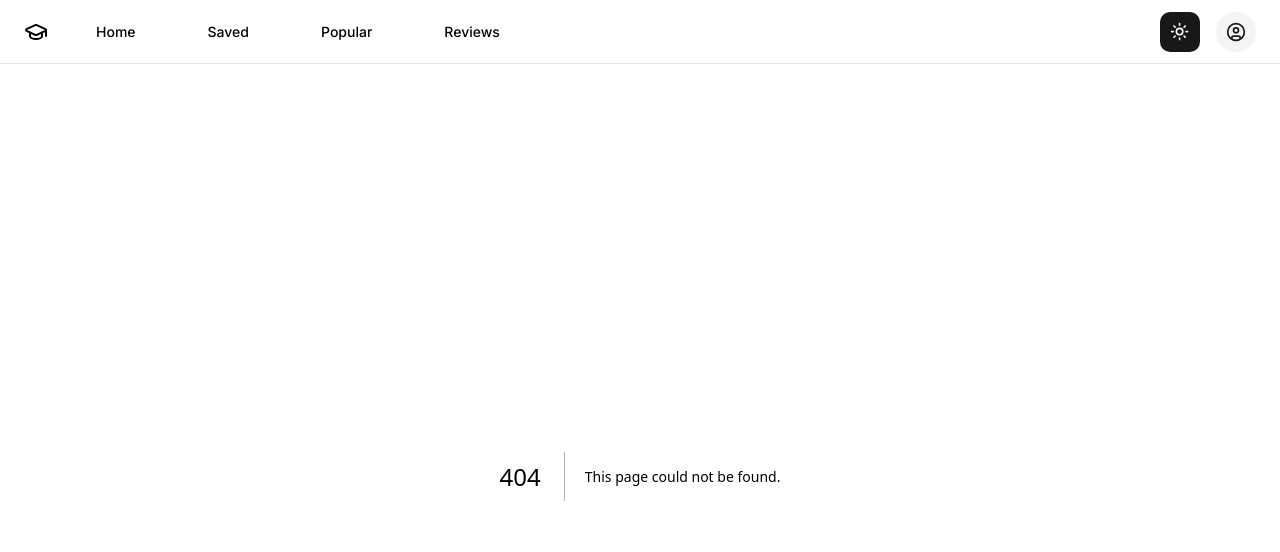
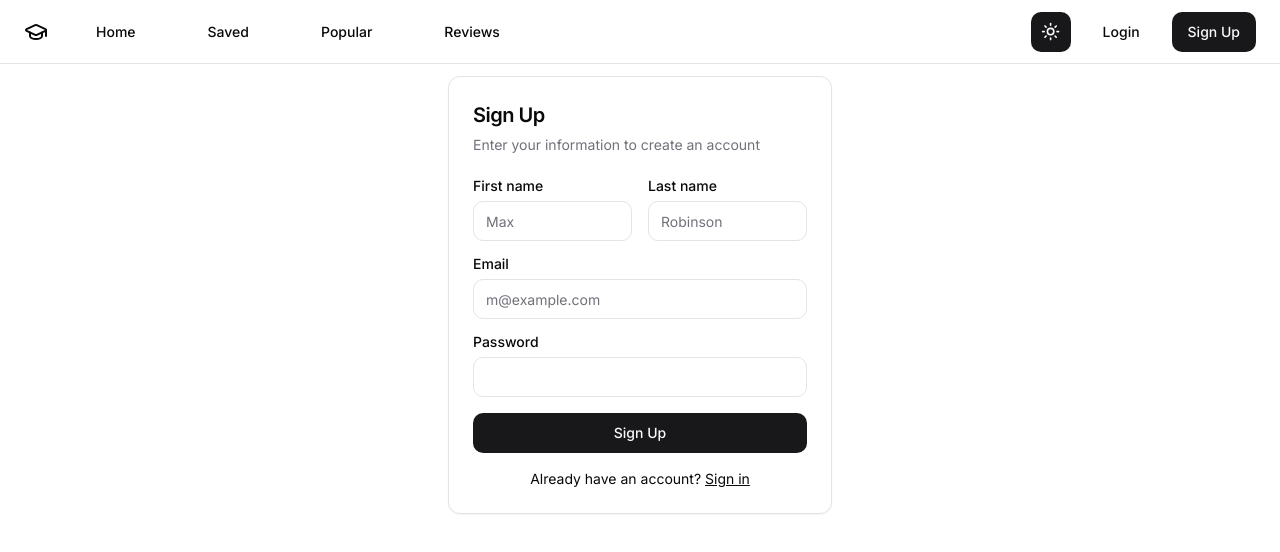
Before and after one commit to elameendaiyabu/Learnie, a Next.js app: page /auth/signup in a window 1280 px wide. Before the commit this address had no page. Shown: the top 552 px of the page. Built offline with nearby package versions, Linux system fonts and the light colour scheme; no server answers.

Commit message:
imlemented user login and signup

```diff
--- /dev/null
+++ b/app/actions.tsx
@@ -0,0 +1,58 @@
+"use server"
+
+import { createClient } from "@/utils/supabase/server"
+import { revalidatePath } from "next/cache"
+import { redirect } from "next/navigation"
+
+export type State = {
+  error: string
+}
+
+export async function signup(prevState: State, formData: FormData) {
+  const supabase = createClient()
+
+  const email = formData.get("email") as string
+  const password = formData.get("password") as string
+  const first_name = formData.get("firstName") as string
+  const last_name = formData.get("lastName") as string
+
+  const { data, error } = await supabase.auth.signUp({
+    email: email,
+    password: password,
+    options: {
+      data: {
+        first_name: first_name,
+        last_name: last_name,
+      },
+    },
+  })
+
+  if (error) {
+    revalidatePath("/auth/signup")
+    return {
+      error: "Error Signing Up. Try Again",
+    }
+  }
+
+  redirect("/")
+}
+
+export async function login(prevState: State, formData: FormData) {
+  const supabase = createClient()
+
+  const email = formData.get("email") as string
+  const password = formData.get("password") as string
+
+  const { data, error } = await supabase.auth.signInWithPassword({
+    email: email,
+    password: password,
+  })
+  if (error) {
+    revalidatePath("/auth/signup")
+    return {
+      error: "Error Signing Up. Try Again",
+    }
+  }
+
+  redirect("/")
+}
--- /dev/null
+++ b/app/auth/login/page.tsx
@@ -0,0 +1,12 @@
+import { LoginForm } from "@/components/LoginForm"
+import React from "react"
+
+type Props = {}
+
+export default function Login({}: Props) {
+  return (
+    <div className=" w-full flex min-h-screen items-center justify-center">
+      <LoginForm />
+    </div>
+  )
+}
--- /dev/null
+++ b/app/auth/signup/page.tsx
@@ -0,0 +1,12 @@
+import { SignUp } from "@/components/SignupForm"
+import React from "react"
+
+type Props = {}
+
+export default function Signup({}: Props) {
+  return (
+    <div>
+      <SignUp />
+    </div>
+  )
+}
--- a/app/layout.tsx
+++ b/app/layout.tsx
@@ -18,14 +18,14 @@ export default function RootLayout({
 }>) {
   return (
     <html lang="en" suppressHydrationWarning>
-      <Providers>
-        <body className={inter.className}>
+      <body className={inter.className}>
+        <Providers>
           <div className="flex min-h-screen w-full flex-col">
             <Header />
             <div className=" p-3"> {children}</div>
           </div>
-        </body>
-      </Providers>
+        </Providers>
+      </body>
     </html>
   )
 }
--- a/components/Header.tsx
+++ b/components/Header.tsx
@@ -12,10 +12,15 @@ import {
 } from "@/components/ui/dropdown-menu"
 import { CircleUser, Menu, GraduationCap } from "lucide-react"
 import { ThemeSwitcher } from "./ThemeSwitcher"
+import { createClient } from "@/utils/supabase/server"
 
 type Props = {}
 
-export default function Header({}: Props) {
+export default async function Header({}: Props) {
+  const supabase = createClient()
+
+  const { data, error } = await supabase.auth.getUser()
+
   return (
     <header className="sticky z-50 top-0 flex h-16 items-center gap-4 border-b bg-opacity-60 backdrop-blur-md px-4 md:px-6">
       <nav className="hidden flex-col gap-6 text-lg font-medium md:flex md:flex-row md:items-center md:gap-5 md:text-sm lg:gap-6">
@@ -81,6 +86,16 @@ export default function Header({}: Props) {
           <div className="relative"></div>
         </form>
         <ThemeSwitcher />
+        {data.user == null ? (
+          <>
+            <Link href="/auth/login">
+              <Button variant="ghost">Login</Button>
+            </Link>
+            <Link href="/auth/signup">
+              <Button>Sign Up</Button>
+            </Link>
+          </>
+        ) : (
           <DropdownMenu>
             <DropdownMenuTrigger asChild>
               <Button variant="secondary" size="icon" className="rounded-full">
@@ -91,12 +106,16 @@ export default function Header({}: Props) {
             <DropdownMenuContent align="end">
               <DropdownMenuLabel>My Account</DropdownMenuLabel>
               <DropdownMenuSeparator />
-            <DropdownMenuItem>Settings</DropdownMenuItem>
-            <DropdownMenuItem>Support</DropdownMenuItem>
+              {/* <DropdownMenuItem>Settings</DropdownMenuItem> */}
               <DropdownMenuSeparator />
-            <DropdownMenuItem>Logout</DropdownMenuItem>
+              <form action="" className="w-full">
+                <DropdownMenuItem>
+                  <button className=" w-full text-left">Logout</button>
+                </DropdownMenuItem>
+              </form>
             </DropdownMenuContent>
           </DropdownMenu>
+        )}
       </div>
     </header>
   )
--- /dev/null
+++ b/components/LoginForm.tsx
@@ -0,0 +1,54 @@
+"use client"
+
+import {
+  Card,
+  CardContent,
+  CardDescription,
+  CardFooter,
+  CardHeader,
+  CardTitle,
+} from "@/components/ui/card"
+import { Input } from "@/components/ui/input"
+import { Label } from "@/components/ui/label"
+import Link from "next/link"
+import { Button } from "./ui/button"
+import { useFormState, useFormStatus } from "react-dom"
+import { login } from "@/app/actions"
+
+export function LoginForm() {
+  const [state, action] = useFormState(login, { error: "" })
+  const { pending } = useFormStatus()
+
+  return (
+    <Card className="w-full max-w-sm">
+      <CardHeader>
+        <CardTitle className="text-2xl">Login</CardTitle>
+        <CardDescription>Enter your email below to login to your account.</CardDescription>
+      </CardHeader>
+      <form action={action}>
+        <CardContent className="grid gap-4">
+          <div className="grid gap-2">
+            <Label htmlFor="email">Email</Label>
+            <Input name="email" type="email" placeholder="m@example.com" required />
+          </div>
+          <div className="grid gap-2">
+            <Label htmlFor="password">Password</Label>
+            <Input name="password" type="password" required />
+          </div>
+        </CardContent>
+        <CardFooter className="flex flex-col">
+          <Button type="submit" disabled={pending} className="w-full">
+            {pending ? "Signing in" : "Sign In"}
+          </Button>
+          {state && <p className="text-red-400">{state.error}</p>}
+          <div className="mt-4 text-center text-sm">
+            Don&apos;t have an account?{" "}
+            <Link href="/auth/signup" className="underline">
+              Sign up
+            </Link>
+          </div>
+        </CardFooter>
+      </form>
+    </Card>
+  )
+}
--- /dev/null
+++ b/components/SignupForm.tsx
@@ -0,0 +1,58 @@
+"use client"
+
+import Link from "next/link"
+
+import { Button } from "@/components/ui/button"
+import { Card, CardContent, CardDescription, CardHeader, CardTitle } from "@/components/ui/card"
+import { Input } from "@/components/ui/input"
+import { Label } from "@/components/ui/label"
+import { useFormState, useFormStatus } from "react-dom"
+import { State, signup } from "@/app/actions"
+
+export function SignUp() {
+  const [state, action] = useFormState(signup, { error: "" })
+  const { pending } = useFormStatus()
+
+  return (
+    <Card className="mx-auto max-w-sm">
+      <CardHeader>
+        <CardTitle className="text-xl">Sign Up</CardTitle>
+        <CardDescription>Enter your information to create an account</CardDescription>
+      </CardHeader>
+      <CardContent>
+        <form action={action}>
+          <div className="grid gap-4">
+            <div className="grid grid-cols-2 gap-4">
+              <div className="grid gap-2">
+                <Label htmlFor="firstName">First name</Label>
+                <Input name="firstName" placeholder="Max" required />
+              </div>
+              <div className="grid gap-2">
+                <Label htmlFor="lastName">Last name</Label>
+                <Input name="lastName" placeholder="Robinson" required />
+              </div>
+            </div>
+            <div className="grid gap-2">
+              <Label htmlFor="email">Email</Label>
+              <Input name="email" type="email" placeholder="m@example.com" required />
+            </div>
+            <div className="grid gap-2">
+              <Label htmlFor="password">Password</Label>
+              <Input name="password" type="password" />
+            </div>
+            <Button disabled={pending} className="w-full">
+              {pending ? "Signing Up" : "Sign Up"}
+            </Button>
+          </div>
+          {state && <p className=" text-red-400">{state.error}</p>}
+          <div className="mt-4 text-center text-sm">
+            Already have an account?{" "}
+            <Link href="/auth/login" className="underline">
+              Sign in
+            </Link>
+          </div>
+        </form>
+      </CardContent>
+    </Card>
+  )
+}
```
Lines whose indentation alone changed are shown as unchanged.
